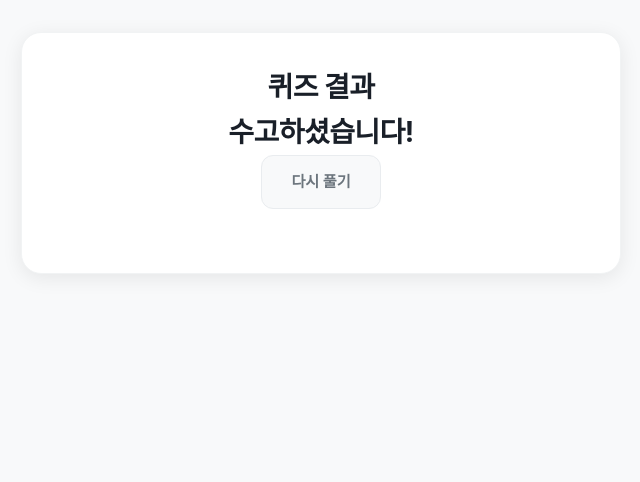
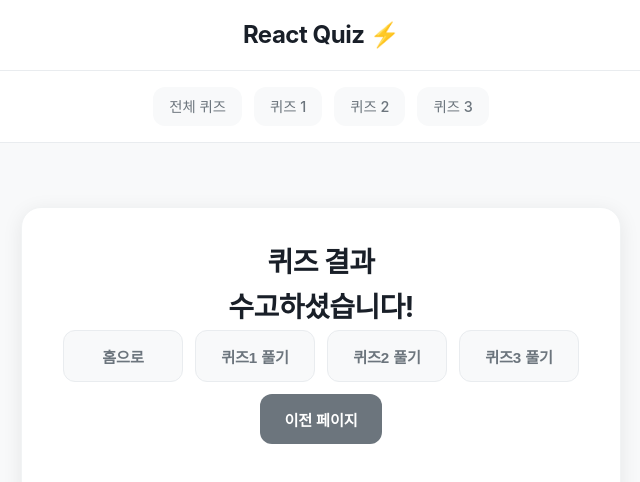
Before and after one commit to Likelion-at-SMWU-14th/ChoiJiWoo, a React (Vite) app in the folder front/week07/: page /result in a window 1280 px wide. Shown: the top 482 px of the page, without its empty margins (319-959 px from the left). Built offline with nearby package versions, Linux system fonts and the light colour scheme.

Commit message:
feat : 중첩라우팅, useNavigate 실습

```diff
--- a/front/week07/src/App.jsx
+++ b/front/week07/src/App.jsx
@@ -1,4 +1,5 @@
 import { BrowserRouter, Routes, Route } from "react-router-dom";
+import Layout from "./components/Layout";
 import QuizPage from "./pages/QuizPage";
 import ResultPage from "./pages/ResultPage";
 
@@ -7,8 +8,11 @@ function App() {
     <BrowserRouter>
       <div className="app">
         <Routes>
-          <Route path="/" element={<QuizPage />} />
-          <Route path="/result" element={<ResultPage />} />
+          <Route path="/" element={<Layout />}>
+            <Route index element={<QuizPage />} />
+            <Route path="quiz/:quizId" element={<QuizPage />} />
+            <Route path="result" element={<ResultPage />} />
+          </Route>{" "}
         </Routes>
       </div>
     </BrowserRouter>
--- /dev/null
+++ b/front/week07/src/components/Layout.jsx
@@ -0,0 +1,35 @@
+import { Outlet, Link } from "react-router-dom";
+
+const Layout = () => {
+  return (
+    <div className="app">
+      <header className="header">
+        <h1>React Quiz ⚡</h1>
+      </header>
+
+      <nav className="navbar">
+        <Link to="/" className="nav-link">
+          전체 퀴즈
+        </Link>
+
+        <Link to="/quiz/1" className="nav-link">
+          퀴즈 1
+        </Link>
+
+        <Link to="/quiz/2" className="nav-link">
+          퀴즈 2
+        </Link>
+
+        <Link to="/quiz/3" className="nav-link">
+          퀴즈 3
+        </Link>
+      </nav>
+
+      <main className="main-content">
+        <Outlet />
+      </main>
+    </div>
+  );
+};
+
+export default Layout;
--- a/front/week07/src/pages/QuizPage.jsx
+++ b/front/week07/src/pages/QuizPage.jsx
@@ -1,13 +1,48 @@
+import { Link, useParams } from "react-router-dom";
 import { useQuiz } from "../hooks/useQuiz";
+
 const QuizPage = () => {
-  const questions = [
+  const { quizId } = useParams();
+
+  // quizId에 따른 문제 세트 선택
+  const getQuestions = (id) => {
+    const questionSets = {
+      1: [
         { question: "React에서 상태를 관리하는 Hook은?", answer: "useState" },
         {
           question: "컴포넌트가 마운트될 때 실행되는 Hook은?",
           answer: "useEffect",
         },
         { question: "DOM에 직접 접근할 때 사용하는 Hook은?", answer: "useRef" },
-  ];
+      ],
+      2: [
+        { question: "JavaScript에서 배열을 순회하는 메서드는?", answer: "map" },
+        { question: "비동기 처리를 위한 키워드는?", answer: "async" },
+        {
+          question: "변수를 선언하는 키워드 중 재할당이 불가능한 것은?",
+          answer: "const",
+        },
+      ],
+      3: [
+        { question: "HTTP 상태 코드 중 성공을 나타내는 것은?", answer: "200" },
+        { question: "CSS에서 요소를 중앙 정렬하는 속성은?", answer: "center" },
+        { question: "HTML에서 제목을 나타내는 태그는?", answer: "h1" },
+      ],
+    };
+
+    return (
+      questionSets[id] || [
+        { question: "React에서 상태를 관리하는 Hook은?", answer: "useState" },
+        {
+          question: "컴포넌트가 마운트될 때 실행되는 Hook은?",
+          answer: "useEffect",
+        },
+        { question: "DOM에 직접 접근할 때 사용하는 Hook은?", answer: "useRef" },
+      ]
+    );
+  };
+
+  const questions = getQuestions(quizId);
 
   const {
     currentQuestion,
@@ -15,8 +50,8 @@ const QuizPage = () => {
     setUserAnswer,
     answers,
     inputRef,
+    handleSubmit,
     handleReset,
-    handleSubmit,
   } = useQuiz(questions);
 
   return (
@@ -34,9 +69,16 @@ const QuizPage = () => {
           className="answer-input"
         />
         <div className="button-group">
+          {currentQuestion < questions.length - 1 ? (
             <button onClick={handleSubmit} className="submit-btn">
-            {currentQuestion < questions.length - 1 ? "다음 문제" : "완료"}
+              다음 문제
             </button>
+          ) : (
+            <Link to="/result" className="link-btn">
+              결과 보기
+            </Link>
+          )}
+
           <button onClick={handleReset} className="reset-btn">
             초기화
           </button>
--- a/front/week07/src/pages/ResultPage.jsx
+++ b/front/week07/src/pages/ResultPage.jsx
@@ -1,6 +1,20 @@
-import { Link } from "react-router-dom";
+import { useNavigate } from "react-router-dom";
 
 const ResultPage = () => {
+  const navigate = useNavigate();
+
+  const handleGoHome = () => {
+    navigate("/");
+  };
+
+  const handleGoToQuiz = (id) => {
+    navigate(`/quiz/${id}`);
+  };
+
+  const handleGoBack = () => {
+    navigate(-1);
+  };
+
   return (
     <div className="quiz-container">
       <h1>
@@ -8,9 +22,21 @@ const ResultPage = () => {
         <div className="result-section">
           <p> 수고하셨습니다! </p>
           <div className="button-group">
-            <Link to="/" className="link-btn">
-              다시 풀기
-            </Link>
+            <button onClick={handleGoHome} className="home-btn">
+              홈으로
+            </button>
+            <button onClick={() => handleGoToQuiz(1)} className="link-btn">
+              퀴즈1 풀기
+            </button>
+            <button onClick={() => handleGoToQuiz(2)} className="link-btn">
+              퀴즈2 풀기
+            </button>
+            <button onClick={() => handleGoToQuiz(3)} className="link-btn">
+              퀴즈3 풀기
+            </button>
+            <button onClick={handleGoBack} className="reset-btn">
+              이전 페이지
+            </button>
           </div>
         </div>
       </h1>
```
Lines whose indentation alone changed are shown as unchanged.
